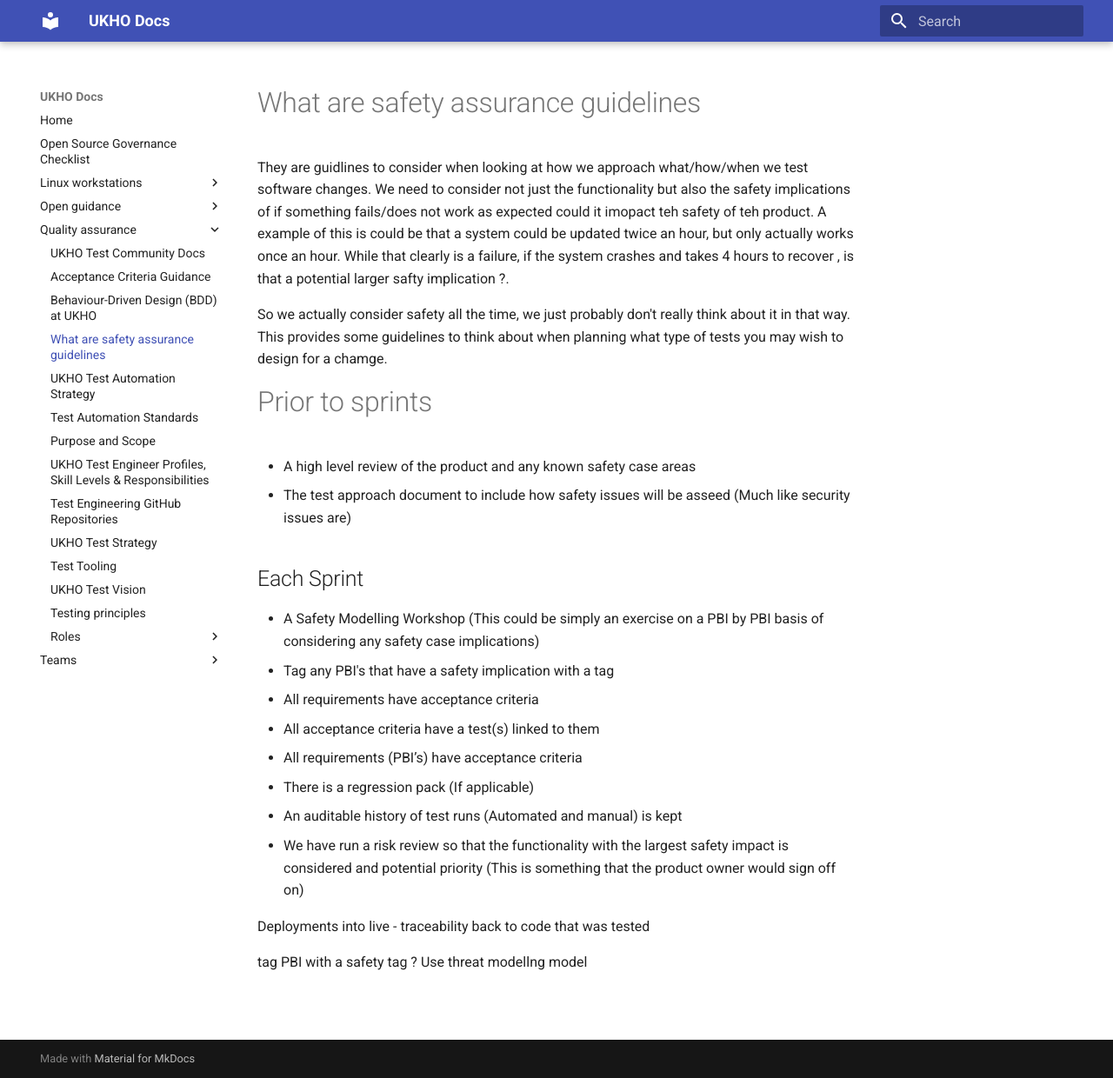
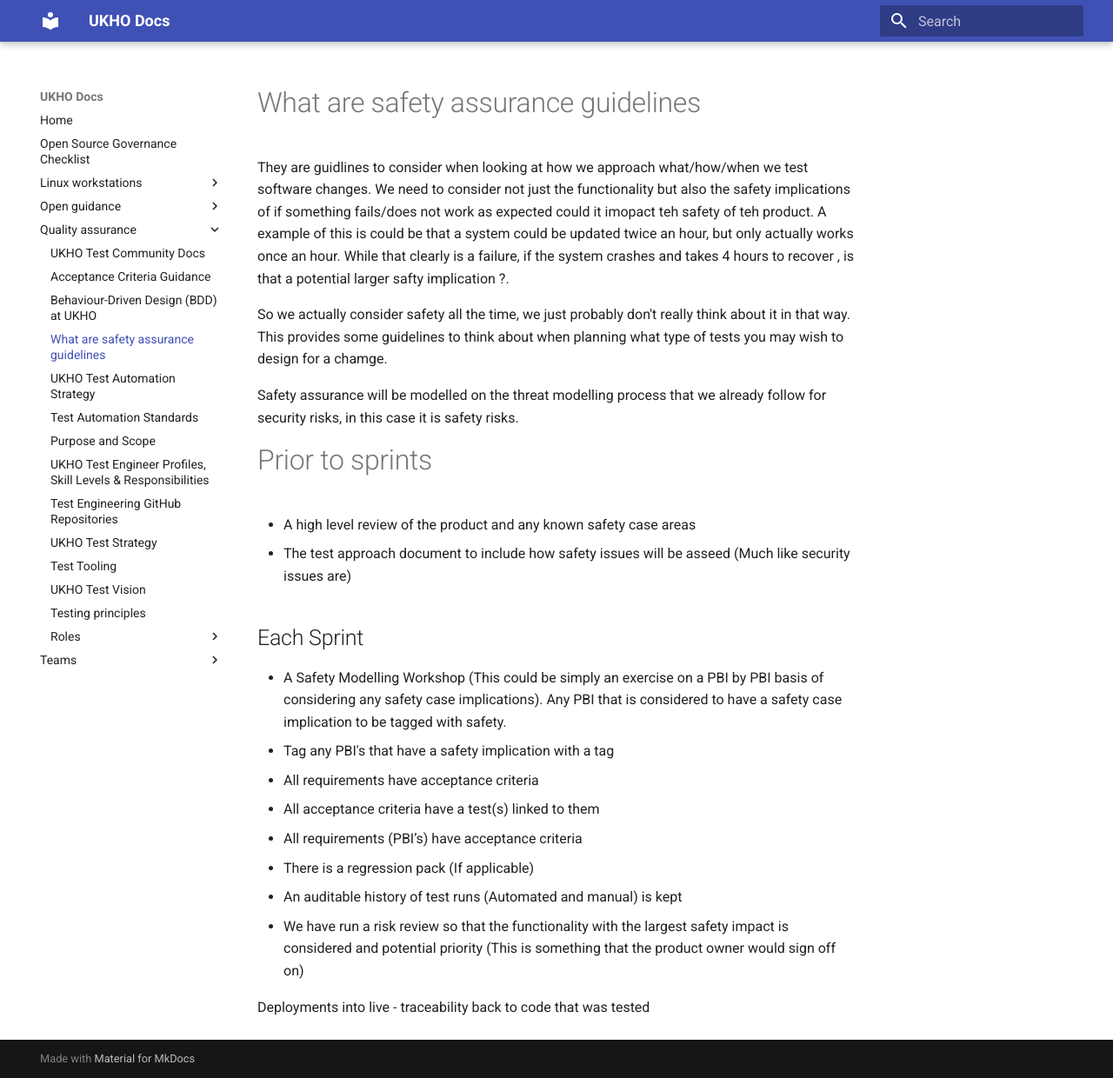
Before and after one commit to UKHO/docs, an MkDocs documentation site: the page built from docs/quality-assurance/safety-assurance.md, in a window 1280 px wide and 1240 px high. Shown: the whole window at 87% size. Built offline with MkDocs 1.6.1 and Material for MkDocs 9.7.7, drawn with Linux system fonts in a browser that asks for light colours.

Commit message:
Update safety-assurance.md

```diff
--- a/docs/quality-assurance/safety-assurance.md
+++ b/docs/quality-assurance/safety-assurance.md
@@ -3,6 +3,8 @@
 They are guidlines to consider when looking at how we approach what/how/when we test software changes. We need to consider not just the functionality but also the safety implications of if something fails/does not work as expected could it imopact teh safety of teh product. A example of this is could be that a system could be updated twice an hour, but only actually works once an hour. While that clearly is a failure, if the system crashes and takes 4 hours to recover , is that a potential larger safty implication ?.
 
 So we actually consider safety all the time, we just probably don't really think about it in that way. This provides some guidelines to think about when planning what type of tests you may wish to design for a chamge.
+
+Safety assurance will be modelled on the threat modelling process that we already follow for security risks, in this case it is safety risks.
 
 # Prior to sprints
 
@@ -12,7 +14,8 @@ So we actually consider safety all the time, we just probably don't really think
 
 ## Each Sprint
 
-* A Safety Modelling Workshop (This could be simply an exercise on a PBI by PBI basis of considering any safety case implications)
+* A Safety Modelling Workshop (This could be simply an exercise on a PBI by PBI basis of considering any safety case implications). Any
+  PBI that is considered to have a safety case implication to be tagged with safety.
 * Tag any PBI's that have a safety implication with a tag
 * All requirements have acceptance criteria
 * All acceptance criteria have a test(s) linked to them
@@ -24,6 +27,3 @@ So we actually consider safety all the time, we just probably don't really think
 
 
 Deployments into live - traceability back to code that was tested
-
-tag PBI with a safety tag ?
-Use threat modellng model
```
